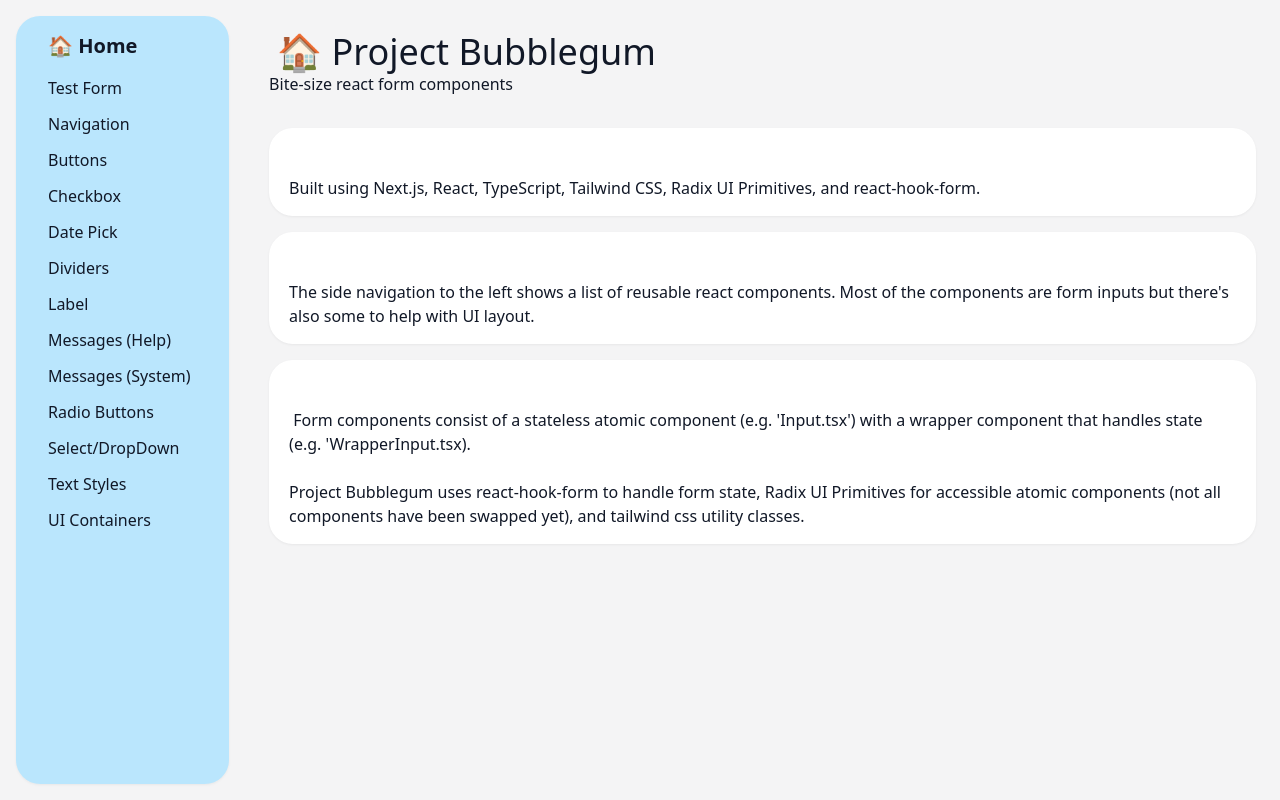
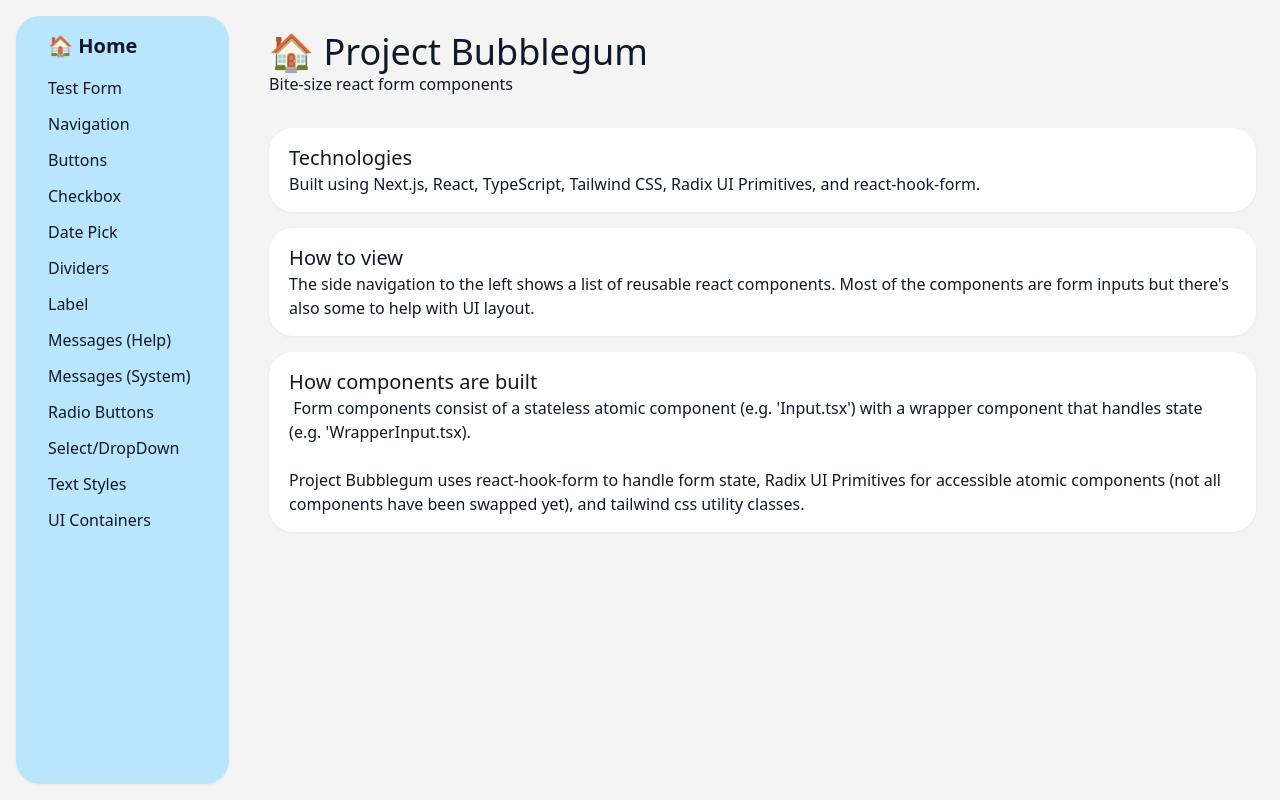
Before and after one commit to tayv/Project-Bubblegum, a Next.js app: page / in a window 1280 px wide. Built offline with nearby package versions, Linux system fonts and the light colour scheme.

Commit message:
Added ID prop

```diff
--- a/components/layout/Heading.tsx
+++ b/components/layout/Heading.tsx
@@ -14,18 +14,18 @@ export type HeadingProps = {
 type HeadingSize = "h1" | "h2" | "h3" | "h4" | "h5" | "h6" | "override"
 const headingSizeMap: {[key in HeadingSize]: string} = {
   h1: "text-4xl",
-  h2: "text-3xl",
-  h3: "text-2xl",
-  h4: "text-xl",
-  h5: "text-lg",
-  h6: "text-base",
+  h2: "text-2xl",
+  h3: "text-xl",
+  h4: "text-lg",
+  h5: "text-base",
+  h6: "text-sm",
   override: ""
 }
 
 type HeadingType = "primary" | "secondary" | "override"
 const headingTypeMap: {[key in HeadingType]: string} = {
   primary: "text-gray-900",
-  secondary: "text-gray-300",
+  secondary: "text-gray-500",
   override: ""
 }
 
@@ -42,10 +42,10 @@ const headingWeightMap: {[key in HeadingWeight]: string} = {
 
 type HeadingPadding = "none" | "small" | "standard" | "large" | "override"
 const headingPaddingMap: {[key in HeadingPadding]: string} = {
-  "none": "p-0",
-  "small": "p-1",
-  "standard": "p-2",
-  "large": "p-4",
+  "none": "pb-0",
+  "small": "pb-1",
+  "standard": "pb-4",
+  "large": "pb-4",
   "override": ""
 }
 
@@ -64,7 +64,7 @@ const Heading: FC<HeadingProps> = ({
 
   return (
 
-    <CustomHTag className={
+    <CustomHTag id={props.id} className={
       classNames([
         "", // standard css styles (pre-wrap allows for line breaks in template literals)
         headingSizeMap[size],
--- a/pages/forms/date-pick-article.tsx
+++ b/pages/forms/date-pick-article.tsx
@@ -27,11 +27,11 @@ const DatePickerPage: FC = () => {
   <>
     <LayoutContainerSide>
       <Breadcrumbs crumbs={crumbs} />
-      <Heading text="Date Picker" size="h1" type="primary"/>
+      <Heading id="date-picker" size="h1">Date Picker</Heading>
       <Paragraph>On this page you'll find a calendar date picker</Paragraph>
 
       <Section id="SingleDatePickExample" style="standard">
-        <Heading text="Example 1: Single Date Picker" size="h2" type="primary"/>
+        <Heading size="h2">Example 1: Single Date Picker</Heading>
         <Paragraph>
           Custom Date Picker using Radix UI's Accordion primitive.
           The Accordion's header holds a read only text input.
--- a/pages/index.tsx
+++ b/pages/index.tsx
@@ -14,17 +14,17 @@ export default function Home() {
         <Paragraph>Bite-size react form components</Paragraph>
         <BlankSpace />
         <Section id="intro" style="standard">
-          <Heading text="Technologies" size="h3" type="primary"/>
+          <Heading size="h3">Technologies</Heading>
             <Paragraph>Built using Next.js, React, TypeScript, Tailwind CSS, Radix UI Primitives, and react-hook-form.</Paragraph>
         </Section>
 
         <Section id="Navigate" style="standard">
-          <Heading text="How to view" size="h3" type="primary"/>
+          <Heading size="h3">How to view</Heading>
           <Paragraph>The side navigation to the left shows a list of reusable react components. Most of the components are form inputs but there's also some to help with UI layout.</Paragraph>
 
         </Section>
         <Section id="techstack" style="standard">
-          <Heading text="How components are built" size="h3" type="primary"/>
+          <Heading size="h3">How components are built</Heading>
           <Paragraph>
 {` Form components consist of a stateless atomic component (e.g. 'Input.tsx') with a wrapper component that handles state (e.g. 'WrapperInput.tsx).
 
```
